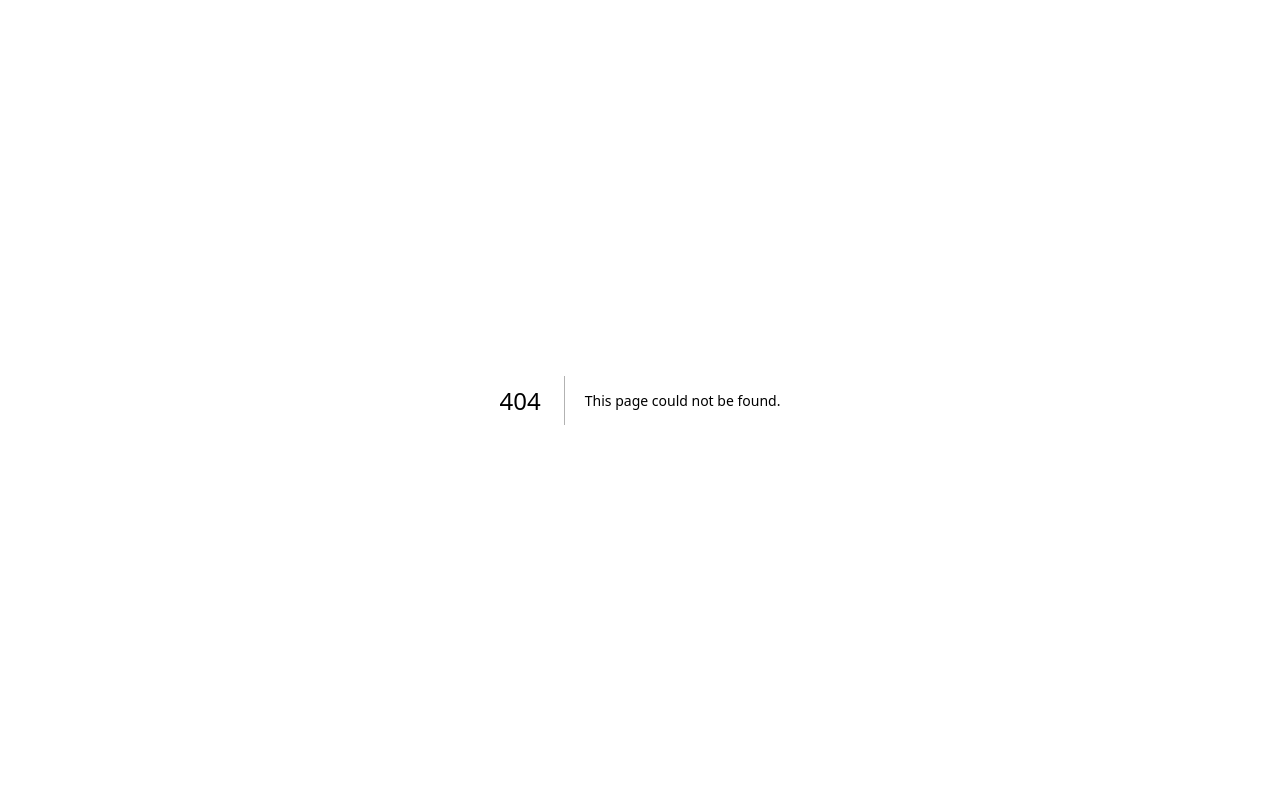
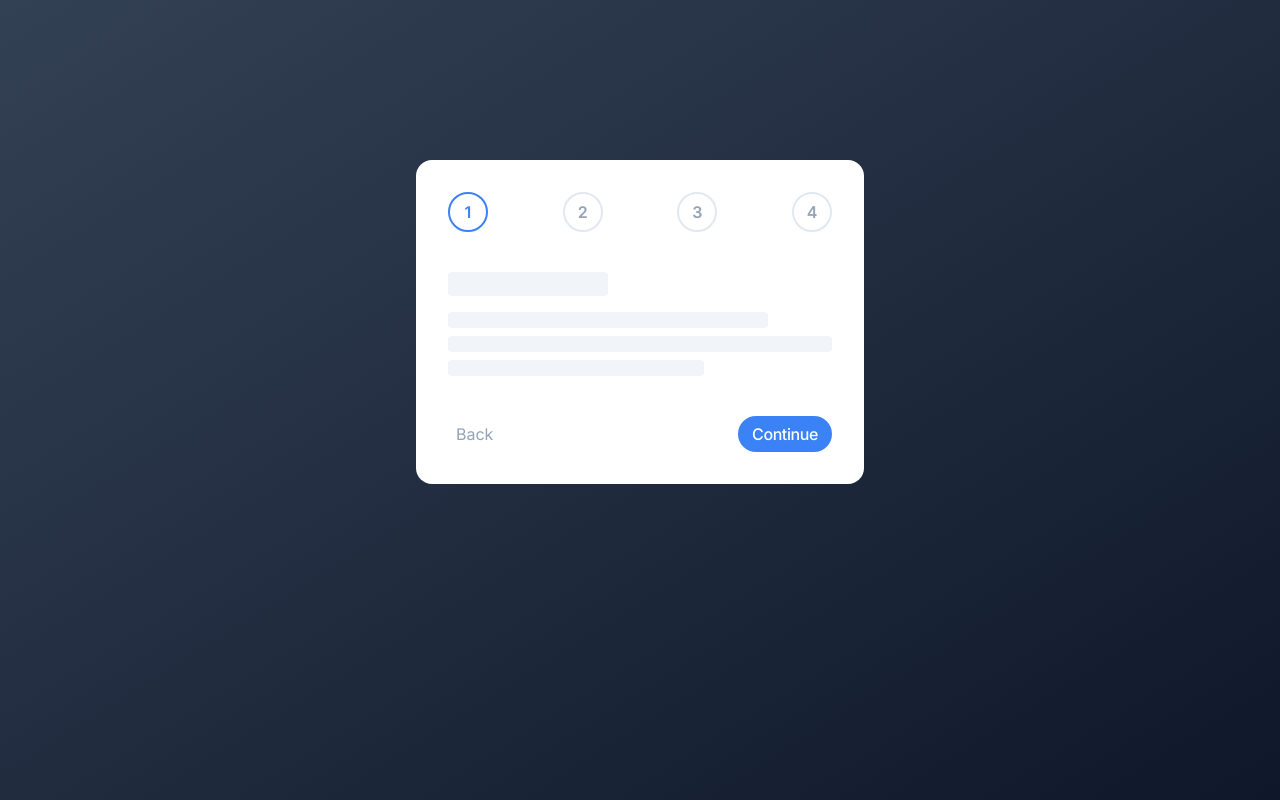
Before and after one commit to midcenturydude7/nextjs-framer-motion-recipes, a Next.js app: page /1-step in a window 1280 px wide. Before the commit this address had no page. Built offline with nearby package versions, Linux system fonts and the light colour scheme.

Commit message:
Set up route for first project

```diff
--- /dev/null
+++ b/app/1-step/page.js
@@ -0,0 +1,89 @@
+"use client";
+import React from "react";
+
+export default function Page() {
+  let [step, setStep] = React.useState(1);
+
+  return (
+    <div className="flex min-h-screen items-start bg-gradient-to-br from-slate-700 to-slate-900 pt-40">
+      <div className="mx-auto w-full max-w-md rounded-2xl bg-white">
+        <div className="flex justify-between rounded p-8">
+          <Step step={1} currentStep={step} />
+          <Step step={2} currentStep={step} />
+          <Step step={3} currentStep={step} />
+          <Step step={4} currentStep={step} />
+        </div>
+        <div className="px-8 pb-8">
+          <div>
+            <div className="mt-2 h-6 w-40 rounded bg-slate-100" />
+            <div className="mt-4 space-y-2">
+              <div className="h-4 w-5/6 rounded bg-slate-100" />
+              <div className="h-4 rounded bg-slate-100" />
+              <div className="h-4 w-4/6 rounded bg-slate-100" />
+            </div>
+          </div>
+
+          <div className="mt-10 flex justify-between">
+            <button
+              onClick={() => setStep(step < 2 ? step : step - 1)}
+              className="rounded px-2 py-1 text-slate-400 hover:text-slate-700"
+            >
+              Back
+            </button>
+            <button
+              onClick={() => setStep(step > 4 ? step : step + 1)}
+              className={`${
+                step > 4 ? "pointer-events-none opacity-50" : ""
+              } bg flex items-center justify-center rounded-full bg-blue-500 px-3.5 py-1.5 font-medium tracking-tight text-white hover:bg-blue-600 active:bg-blue-700`}
+            >
+              Continue
+            </button>
+          </div>
+        </div>
+      </div>
+    </div>
+  );
+}
+
+function Step({ step, currentStep }) {
+  let status =
+    currentStep === step
+      ? "active"
+      : currentStep < step
+        ? "inactive"
+        : "complete";
+
+  return (
+    <div
+      className={`${
+        status === "active"
+          ? "border-blue-500 bg-white text-blue-500"
+          : status === "complete"
+            ? "border-blue-500 bg-blue-500"
+            : "border-slate-200 bg-white text-slate-400"
+      } flex h-10 w-10 items-center justify-center rounded-full border-2 font-semibold`}
+    >
+      <div className="flex items-center justify-center">
+        {status === "complete" ? (
+          <CheckIcon className="h-6 w-6 text-white" />
+        ) : (
+          <span>{step}</span>
+        )}
+      </div>
+    </div>
+  );
+}
+
+function CheckIcon(props) {
+  return (
+    <svg
+      {...props}
+      fill="none"
+      viewBox="0 0 24 24"
+      stroke="currentColor"
+      strokeWidth={3}
+    >
+      <path strokeLinecap="round" strokeLinejoin="round" d="M5 13l4 4L19 7" />
+    </svg>
+  );
+}
--- a/app/page.js
+++ b/app/page.js
@@ -1,10 +1,15 @@
-import { Herr_Von_Muellerhoff } from "next/font/google";
-import Image from "next/image";
+import Link from "next/link";
 
 export default function Home() {
   return (
-    <div className="flex min-h-screen flex-col items-center justify-center">
-      Hello, World!
+    <div className="flex min-h-screen items-center justify-center">
+      <ul className="flex">
+        <Link href="/1-step">
+          <li>1-steps</li>
+        </Link>
+        <li className="pl-4">2-email</li>
+        <li className="pl-4">3-header-part-1</li>
+      </ul>
     </div>
   );
 }
```
